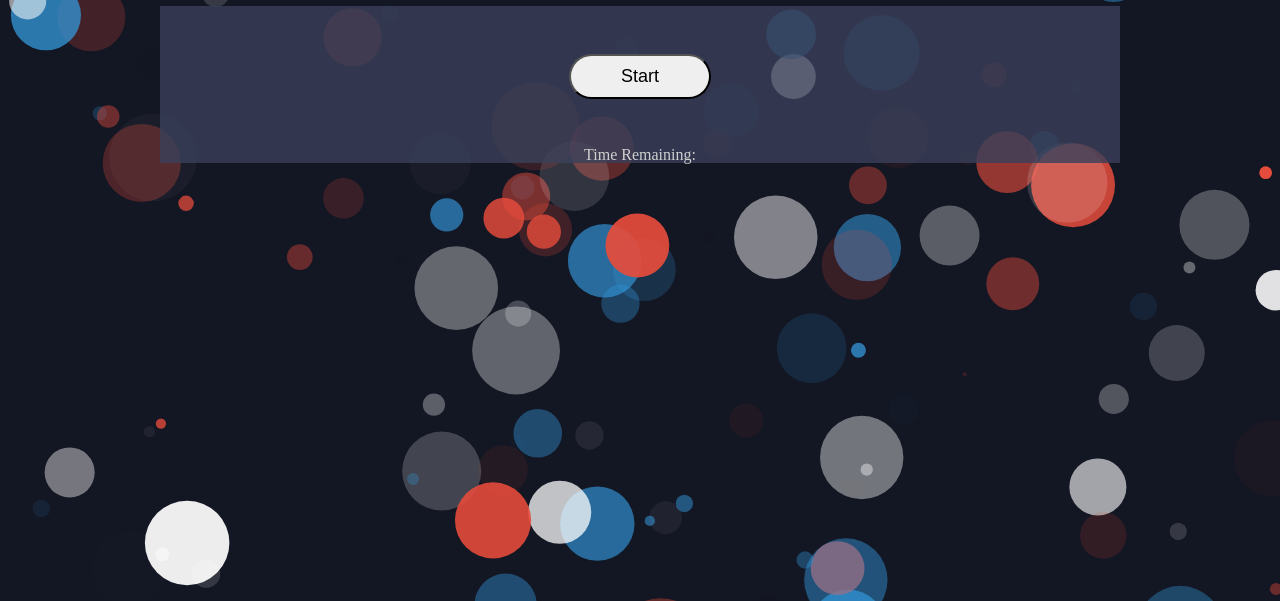
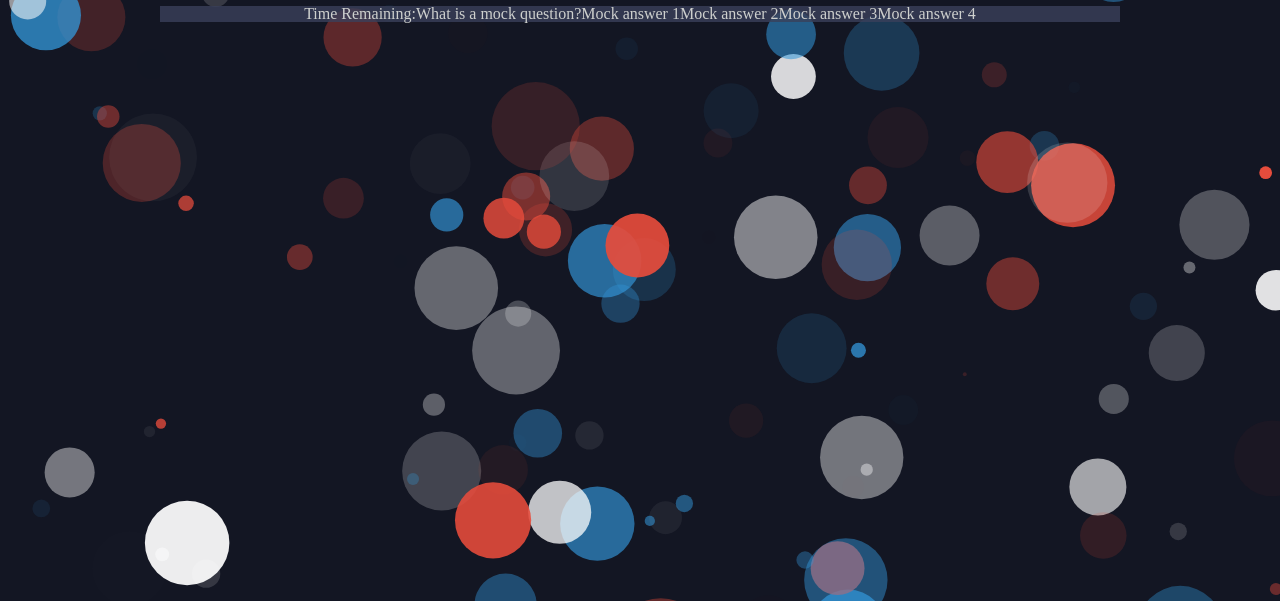
Before and after one commit to chris-aqui/TriviaGame, a website: page index.html in a window 1280 px wide. Both pictures are taken after a click on the button "Start". Shown: the part 199-800 px from the top of the page. Drawn offline with nearby package versions, Linux system fonts and the light colour scheme.

Commit message:
added the start button fucntion.

```diff
--- a/assets/javascript/app.js
+++ b/assets/javascript/app.js
@@ -7,9 +7,10 @@ var gameActive = 'false';
 //
 var questionHolder = randQset.question;
 var answerHolder = randQset.answer;
-var mock1 = randQset.fakeAns1;
-var mock2 = randQset.fakeAns2;
-var mock3 = randQset.fakeAns3;
+var mock1 = randQset.answerList.a;
+var mock2 = randQset.answerList.b;
+var mock3 = randQset.answerList.c;
+var mock4 = randQset.answerList.d;
 //
 var score = 0;
 var correct = 0;
@@ -19,18 +20,14 @@ var incorrect = 0;
 
 $( document ).ready(function() {
   console.log( "ready!" );
-  $('#game').on("click", function(){
+  $('#btnStart').on("click", function(){
     gameActive = true;
+
     setTimeout(() => {
       start();
     }, 500);
     //
-
   });
-
-
-
-
 
 
 });
@@ -38,16 +35,17 @@ $( document ).ready(function() {
 function start(){
  // will create the start buttong and do a condition go to to other function if pressed
  console.log('game started');
-//
-var startBtn = $("<button>");
-startBtn.addClass("btnColor");
-startBtn.attr("onclick", genQuestion());
-startBtn.text('Start');
-$("#starter").append(startBtn);
+ $('#start-button').remove();
+genQuestion();
 //
 }
 //
 function genQuestion(){
+$('#question').text(questionHolder);
+$('#answer1').text(mock1);
+$('#answer2').text(mock2);
+$('#answer3').text(mock3);
+$('#answer4').text(mock4);
 
   console.log(questionHolder);
   console.log(answerHolder);
--- a/index.html
+++ b/index.html
@@ -33,7 +33,7 @@
   </head>
   <!-- title block -->
   <div id="start-button" class="card">
-    <button>Start</button>
+    <button id="btnStart">Start</button>
   </div>
   <!--  -->
   <!-- my timer -->
```
